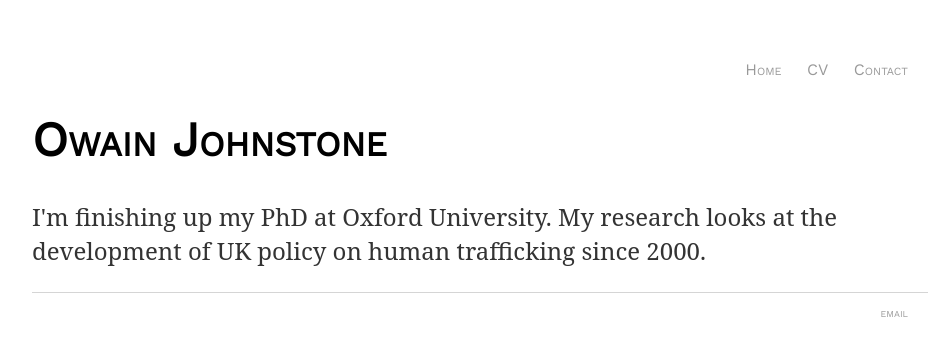
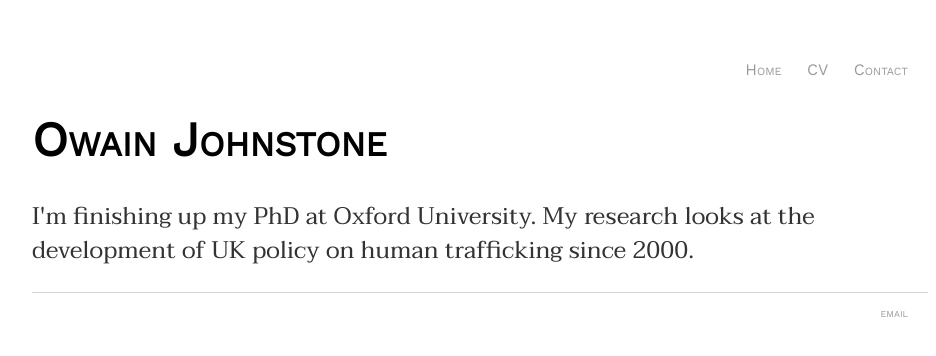
Before and after one commit to owainjohnstone/owainjohnstone.github.io, a Jekyll site: the page built from index.html, in a window 1280 px wide. Shown: the top 356 px of the page, without its empty margins (160-1096 px from the left). Built offline with Jekyll 4.4.1, drawn with Linux system fonts in a browser that asks for light colours.

Commit message:
Update main.css
Typos

```diff
--- a/css/main.css
+++ b/css/main.css
@@ -3,7 +3,7 @@ body {
     width: 70%;
 }
 nav ul, footer ul {
-    font-family: "Work Sans", 'Helvetica', 'Arial', 'Sans-Serif';
+    font-family: 'Work Sans', 'Helvetica', 'Arial', 'Sans-Serif';
     padding: 0px;
     list-style: none;
     font-variant: small-caps;
@@ -22,14 +22,14 @@ a:hover {
 }
 h1 {
     font-size: 3em;
-    font-family:"Work Sans", 'Helvetica', 'Arial', 'Sans-Serif';
+    font-family:'Work Sans', 'Helvetica', 'Arial', 'Sans-Serif';
     font-variant: small-caps;
 }
 p {
     font-size: 1.5em;
     line-height: 1.4em;
     color: #333;
-    font-family:'Traviraj','Serif';
+    font-family:'Taviraj','Serif';
 }
 footer {
     border-top: 1px solid #d5d5d5;
```
